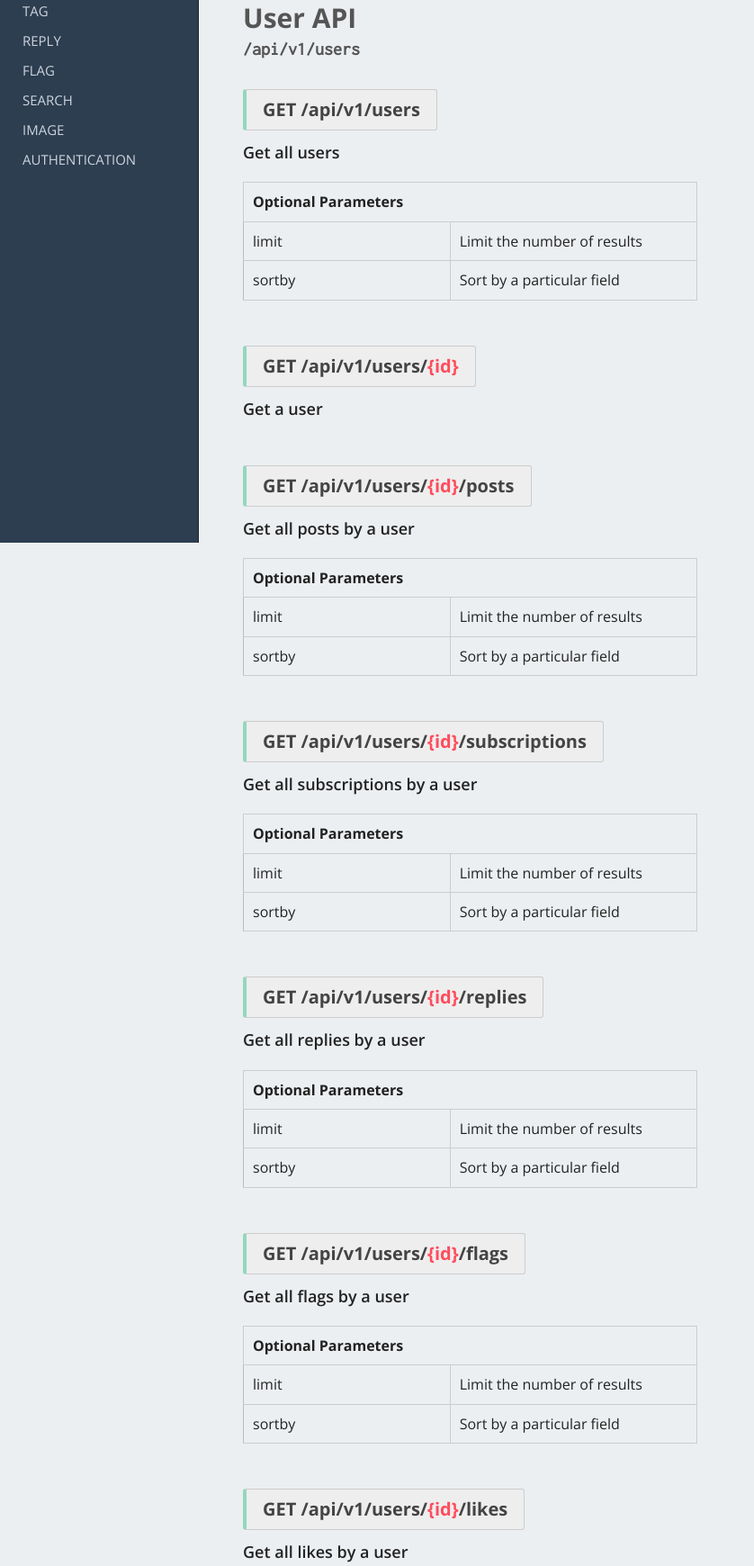
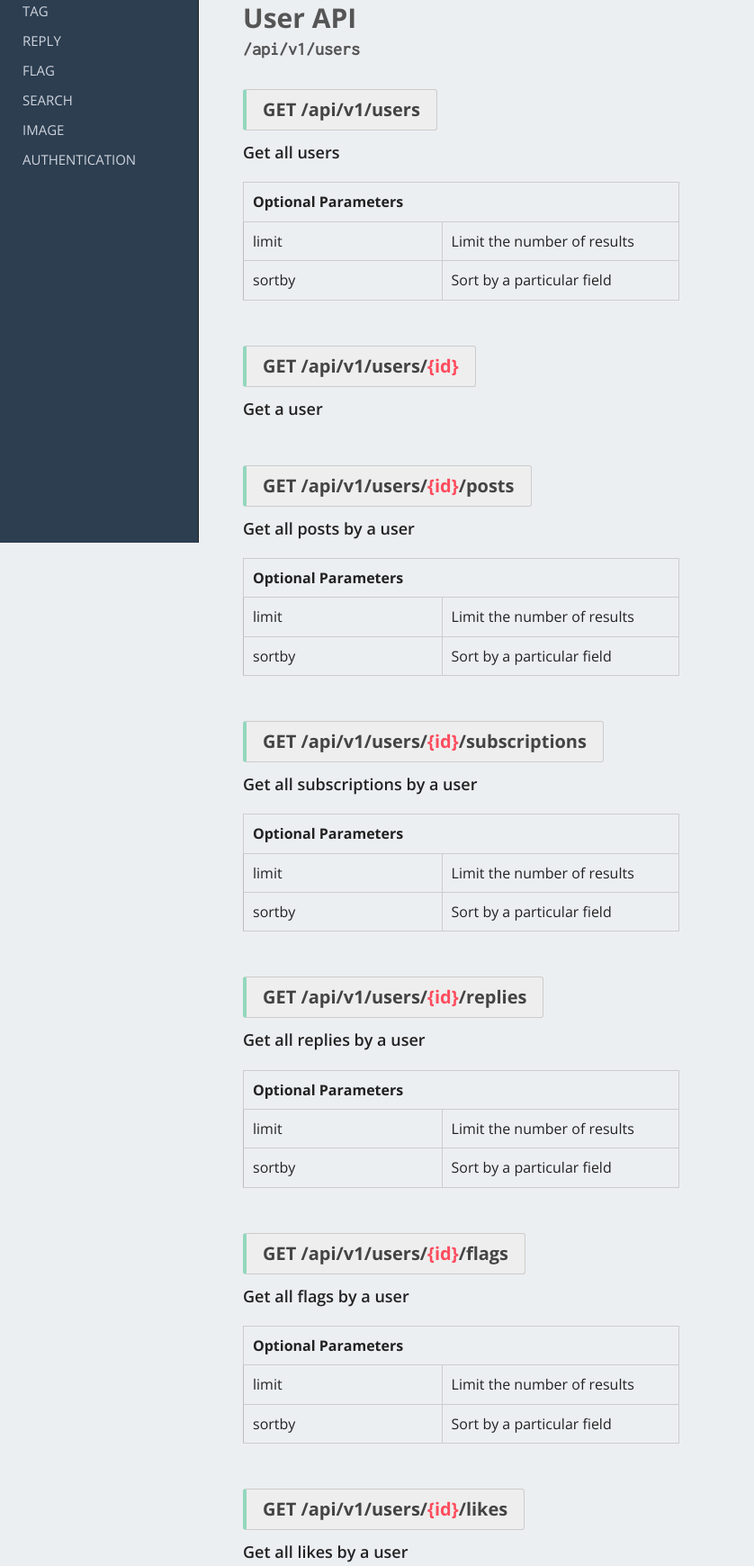
Before and after one commit to taapesh/milk-api, a Django app: page / in a window 1280 px wide. Shown: the part 197-1937 px from the top of the page at 90% size, without its empty margins (0-838 px from the left). Run offline with Django 3.2, Linux system fonts and the light colour scheme.

Commit message:
Change table width

```diff
--- a/app/static/css/milk.css
+++ b/app/static/css/milk.css
@@ -25,8 +25,7 @@ th, td {
 }
 table {
 	margin-top: 20px;
-	width: 50%;
-	min-width: 200px;
+	width: 485px;
 	border: 1px solid #CCC;
 }
 td {
```
